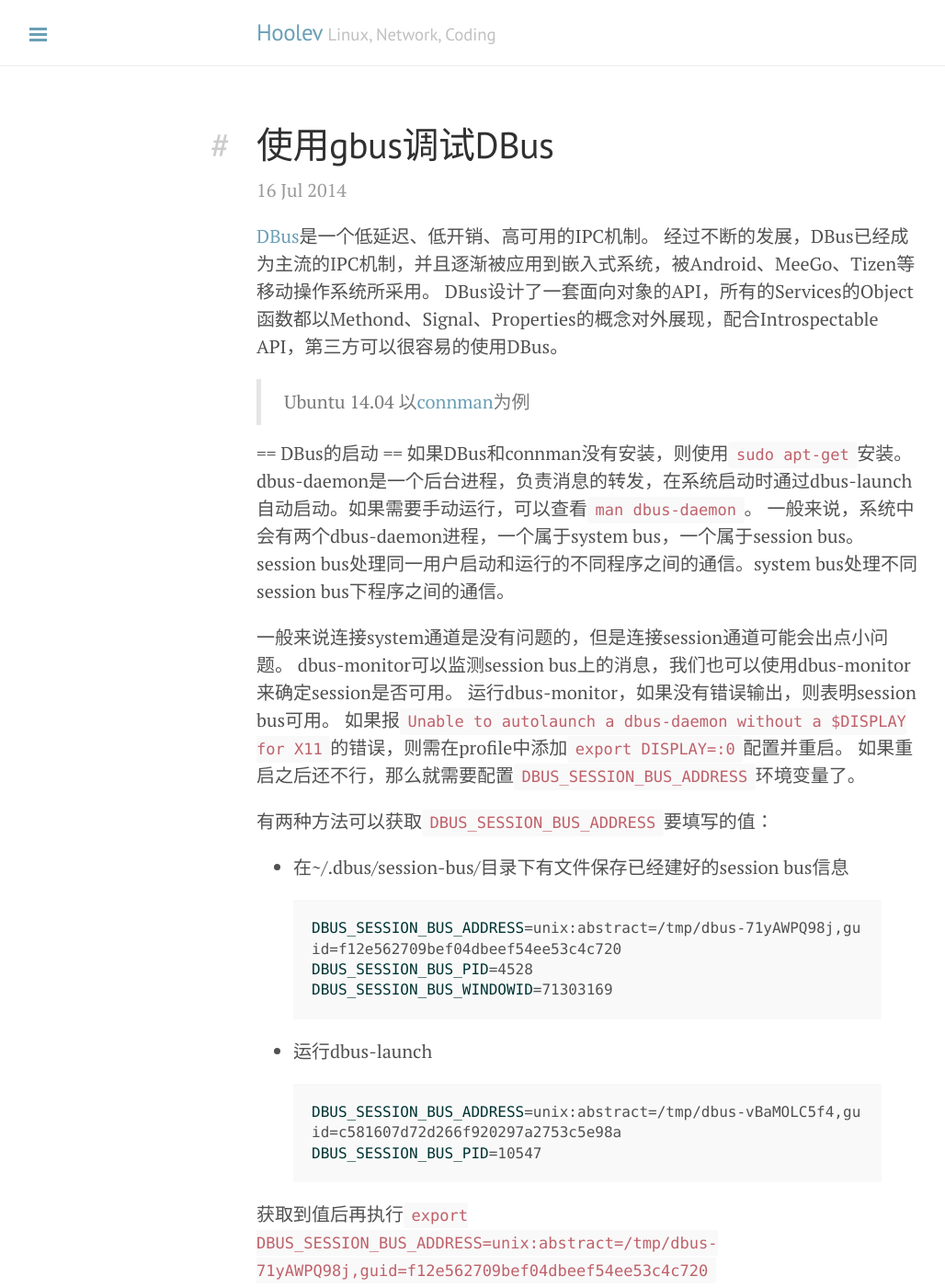
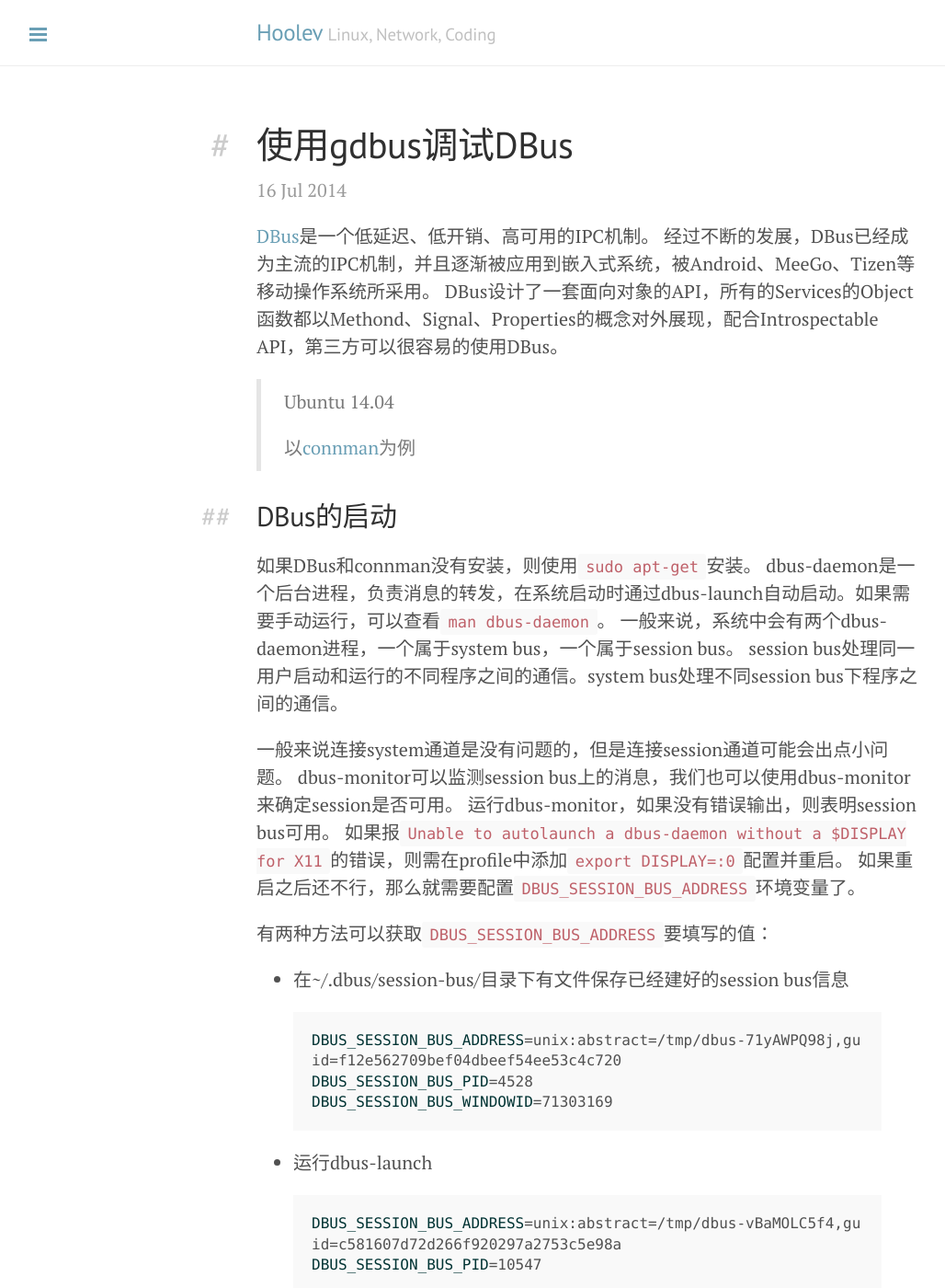
Before and after one commit to hoolev/hoolev.github.com, a Jekyll site: the page built from _posts/2014-07-16-dbus-debug.md, in a window 1280 px wide and 1400 px high. Shown: the whole window at 92% size, without its empty margins (1-1029 px from the left). Built offline with Jekyll 4.4.1, drawn with Linux system fonts in a browser that asks for light colours; Markdown is read by kramdown in place of the engine named in the settings; comment, search, counter and statistics services are not loaded; some of the changed text lies outside the part shown.

Commit message:
Update 2014-07-16-dbus-debug.md

```diff
--- a/_posts/2014-07-16-dbus-debug.md
+++ b/_posts/2014-07-16-dbus-debug.md
@@ -1,6 +1,6 @@
 ---
 layout: post
-title: 使用gbus调试DBus
+title: 使用gdbus调试DBus
 categories: Linux
 tags:
     - JuBo
@@ -11,9 +11,10 @@ tags:
 DBus设计了一套面向对象的API，所有的Services的Object函数都以Methond、Signal、Properties的概念对外展现，配合Introspectable API，第三方可以很容易的使用DBus。
 
 > Ubuntu 14.04
+>
 > 以[connman](https://connman.net/)为例
 
-== DBus的启动 ==
+## DBus的启动
 如果DBus和connman没有安装，则使用`sudo apt-get`安装。
 dbus-daemon是一个后台进程，负责消息的转发，在系统启动时通过dbus-launch自动启动。如果需要手动运行，可以查看`man dbus-daemon`。
 一般来说，系统中会有两个dbus-daemon进程，一个属于system bus，一个属于session bus。
@@ -44,7 +45,7 @@ DBUS_SESSION_BUS_PID=10547
 
 获取到值后再执行`export DBUS_SESSION_BUS_ADDRESS=unix:abstract=/tmp/dbus-71yAWPQ98j,guid=f12e562709bef04dbeef54ee53c4c720`
 
-== gdbus的使用 ==
+## gdbus的使用
 ** 获取connman的services **
 
 {% highlight sh %}
```
